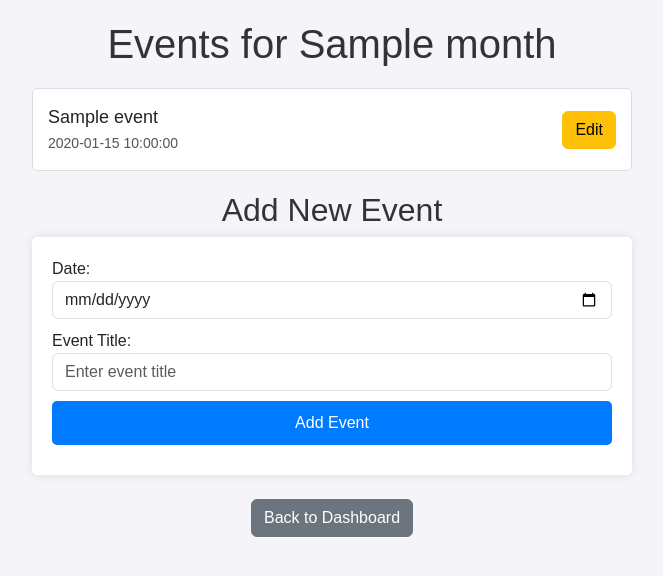
After one commit to RohanDevgon/CollabCal-website-2, a Flask app: template templates/month.html in a window 1280 px wide. The commit adds this page. Shown: the top 576 px of the page, without its empty margins (308-971 px from the left). Run offline with Flask 3, Linux system fonts and the light colour scheme; the template is opened without the code that fills it: most values are stand-ins (such as "Sample title", 1, 10 or a date in 2020).

Commit message:
Automatic commit before Assistant edits

```diff
--- a/app.py
+++ b/app.py
@@ -7,48 +7,180 @@
 
 # if __name__ == "__main__":
 #   app.run(host='0.0.0.0', port=8080)
+
+
+
+
+
+
+
+# from flask import Flask, render_template, request, redirect, url_for, session
+
+# app = Flask(__name__)
+# app.secret_key = 'your_secret_key'  # Required for session management
+
+# # Home route
+# @app.route("/")
+# def home():
+#     return render_template('home.html')
+
+# # Login route
+# @app.route("/login", methods=["POST"])
+# def login():
+#     # Simulating login validation (replace with real validation logic)
+#     username = request.form.get("username")
+#     password = request.form.get("password")
+#     if username == "test" and password == "password":  # Example credentials
+#         session["user"] = username  # Store user info in session
+#         return redirect(url_for("dashboard"))
+#     else:
+#         return "Invalid credentials! Please try again."
+
+# # Dashboard route
+# @app.route("/dashboard")
+# def dashboard():
+#     if "user" in session:  # Check if the user is logged in
+#         return render_template("dashboard.html")
+#     return redirect(url_for("home"))
+
+# # My Calendar route
+# @app.route("/my-calendar")
+# def my_calendar():
+#     if "user" in session:  # Check if the user is logged in
+#         return render_template("my-calendar.html")
+#     return redirect(url_for("home"))
+
+# # Shared Calendar route
+# @app.route("/shared-calendar")
+# def shared_calendar():
+#     if "user" in session:  # Check if the user is logged in
+#         return render_template("shared-calendar.html")
+#     return redirect(url_for("home"))
+
+# if __name__ == "__main__":
+#     app.run(host='0.0.0.0', port=8080, debug=True)
+
+
+
+
+
+# from flask import Flask, render_template, request, redirect, url_for, session
+
+# app = Flask(__name__)
+# app.secret_key = 'your_secret_key'
+
+# @app.route("/")
+# def home():
+#     return render_template('home.html')
+
+# @app.route("/login", methods=["POST"])
+# def login():
+#     username = request.form.get("username")
+#     password = request.form.get("password")
+#     if username == "test" and password == "password":  # Replace with real validation
+#         session["user"] = username
+#         return redirect(url_for("dashboard"))
+#     else:
+#         return "Invalid credentials! Please try again."
+
+# @app.route("/dashboard")
+# def dashboard():
+#     if "user" in session:
+#         return render_template("dashboard.html")
+#     return redirect(url_for("home"))
+
+# @app.route("/my-calendar")
+# def my_calendar():
+#     if "user" in session:
+#         return render_template("my-calendar.html")
+#     return redirect(url_for("home"))
+
+# @app.route("/month/<month>")
+# def month_view(month):
+#     if "user" in session:
+#         # Retrieve events for the specific month
+#         # This is dummy data. Replace with your database logic.
+#         events = [
+#             {"date": "2024-01-05", "title": "New Year Celebration"},
+#             {"date": "2024-01-15", "title": "Team Meeting"},
+#         ]
+#         events.sort(key=lambda x: x["date"])  # Sort events by date
+#         return render_template("month-view.html", month=month, events=events)
+#     return redirect(url_for("home"))
+
+# if __name__ == "__main__":
+#     app.run(host='0.0.0.0', port=8080, debug=True)
+
+
+
+
+
+
+
+
+
+
 from flask import Flask, render_template, request, redirect, url_for, session
 
 app = Flask(__name__)
-app.secret_key = 'your_secret_key'  # Required for session management
+app.secret_key = 'your_secret_key'
 
-# Home route
+# In-memory storage for events (replace with a database in production)
+events_db = {
+    "January": [
+        {"date": "2024-01-05", "title": "New Year Celebration"},
+        {"date": "2024-01-15", "title": "Team Meeting"},
+    ],
+    "February": [],
+    "March": [],
+    # Add other months as needed
+}
+
 @app.route("/")
 def home():
     return render_template('home.html')
 
-# Login route
 @app.route("/login", methods=["POST"])
 def login():
-    # Simulating login validation (replace with real validation logic)
     username = request.form.get("username")
     password = request.form.get("password")
-    if username == "test" and password == "password":  # Example credentials
-        session["user"] = username  # Store user info in session
+    if username == "test" and password == "password":  # Replace with real validation
+        session["user"] = username
         return redirect(url_for("dashboard"))
     else:
         return "Invalid credentials! Please try again."
 
-# Dashboard route
 @app.route("/dashboard")
 def dashboard():
-    if "user" in session:  # Check if the user is logged in
+    if "user" in session:
         return render_template("dashboard.html")
     return redirect(url_for("home"))
 
-# My Calendar route
 @app.route("/my-calendar")
 def my_calendar():
-    if "user" in session:  # Check if the user is logged in
+    if "user" in session:
         return render_template("my-calendar.html")
     return redirect(url_for("home"))
 
-# Shared Calendar route
-@app.route("/shared-calendar")
-def shared_calendar():
-    if "user" in session:  # Check if the user is logged in
-        return render_template("shared-calendar.html")
-    return redirect(url_for("home"))
+@app.route("/month/<month>", methods=["GET", "POST"])
+def month_view(month):
+    if "user" not in session:
+        return redirect(url_for("home"))
+
+    if month not in events_db:
+        return "Invalid month!", 404
+
+    if request.method == "POST":
+        # Add a new event
+        event_date = request.form.get("date")
+        event_title = request.form.get("title")
+        if event_date and event_title:
+            events_db[month].append({"date": event_date, "title": event_title})
+            events_db[month].sort(key=lambda x: x["date"])  # Sort events by date
+
+    # Get events for the selected month
+    events = events_db.get(month, [])
+    return render_template("month-view.html", month=month, events=events)
 
 if __name__ == "__main__":
     app.run(host='0.0.0.0', port=8080, debug=True)
--- /dev/null
+++ b/templates/month.html
@@ -0,0 +1,104 @@
+<!DOCTYPE html>
+<html lang="en">
+<head>
+    <meta charset="UTF-8">
+    <meta name="viewport" content="width=device-width, initial-scale=1.0">
+    <title>{{ month }} Events</title>
+    <link href="https://cdn.jsdelivr.net/npm/bootstrap@5.3.3/dist/css/bootstrap.min.css" rel="stylesheet" integrity="sha384-QWTKZyjpPEjISv5WaRU9OFeRpok6YctnYmDr5pNlyT2bRjXh0JMhjY6hW+ALEwIH" crossorigin="anonymous">
+    <style>
+        body {
+            font-family: Arial, sans-serif;
+            background-color: #f4f4f9;
+            padding: 20px;
+        }
+        h1, h2 {
+            text-align: center;
+            color: #333;
+        }
+        .event-list {
+            margin: 20px auto;
+            max-width: 600px;
+            list-style-type: none;
+            padding: 0;
+        }
+        .event-list li {
+            background-color: #fff;
+            border: 1px solid #ddd;
+            padding: 15px;
+            margin-bottom: 10px;
+            border-radius: 5px;
+            display: flex;
+            justify-content: space-between;
+            align-items: center;
+        }
+        .event-list li .event-title {
+            font-size: 18px;
+        }
+        .event-list li .event-date {
+            color: #555;
+            font-size: 14px;
+        }
+        .event-list li .edit-btn {
+            margin-left: 10px;
+        }
+        .add-event-form {
+            max-width: 600px;
+            margin: 0 auto;
+            background-color: #fff;
+            padding: 20px;
+            border-radius: 5px;
+            box-shadow: 0 0 10px rgba(0, 0, 0, 0.1);
+        }
+        .add-event-form input,
+        .add-event-form button {
+            width: 100%;
+            margin-bottom: 10px;
+        }
+        .add-event-form button {
+            background-color: #007bff;
+            color: #fff;
+            border: none;
+            padding: 10px;
+            border-radius: 5px;
+            cursor: pointer;
+        }
+        .add-event-form button:hover {
+            background-color: #0056b3;
+        }
+    </style>
+</head>
+<body>
+    <h1>Events for {{ month }}</h1>
+
+    <!-- Event List -->
+    <ul class="event-list">
+        {% for event in events %}
+            <li>
+                <div>
+                    <span class="event-title">{{ event.title }}</span><br>
+                    <span class="event-date">{{ event.date }}</span>
+                </div>
+                <button class="btn btn-warning edit-btn">Edit</button>
+            </li>
+        {% endfor %}
+        {% if not events %}
+            <li>No events found for this month.</li>
+        {% endif %}
+    </ul>
+
+    <!-- Add Event Form -->
+    <h2>Add New Event</h2>
+    <form class="add-event-form" method="POST">
+        <label for="date">Date:</label>
+        <input type="date" id="date" name="date" class="form-control" required>
+        <label for="title">Event Title:</label>
+        <input type="text" id="title" name="title" class="form-control" placeholder="Enter event title" required>
+        <button type="submit" class="btn btn-primary">Add Event</button>
+    </form>
+
+    <!-- Back to Dashboard -->
+    <div class="text-center mt-4">
+        <a href="/dashboard" class="btn btn-secondary">Back to Dashboard</a>
+    </div>
+</body>
+</html>
```
Also changed, not shown: templates/dashboard.html (+81 -1 lines), templates/my-calendar.html (added, +62 -0 lines), static/2025calendar.png (added).
